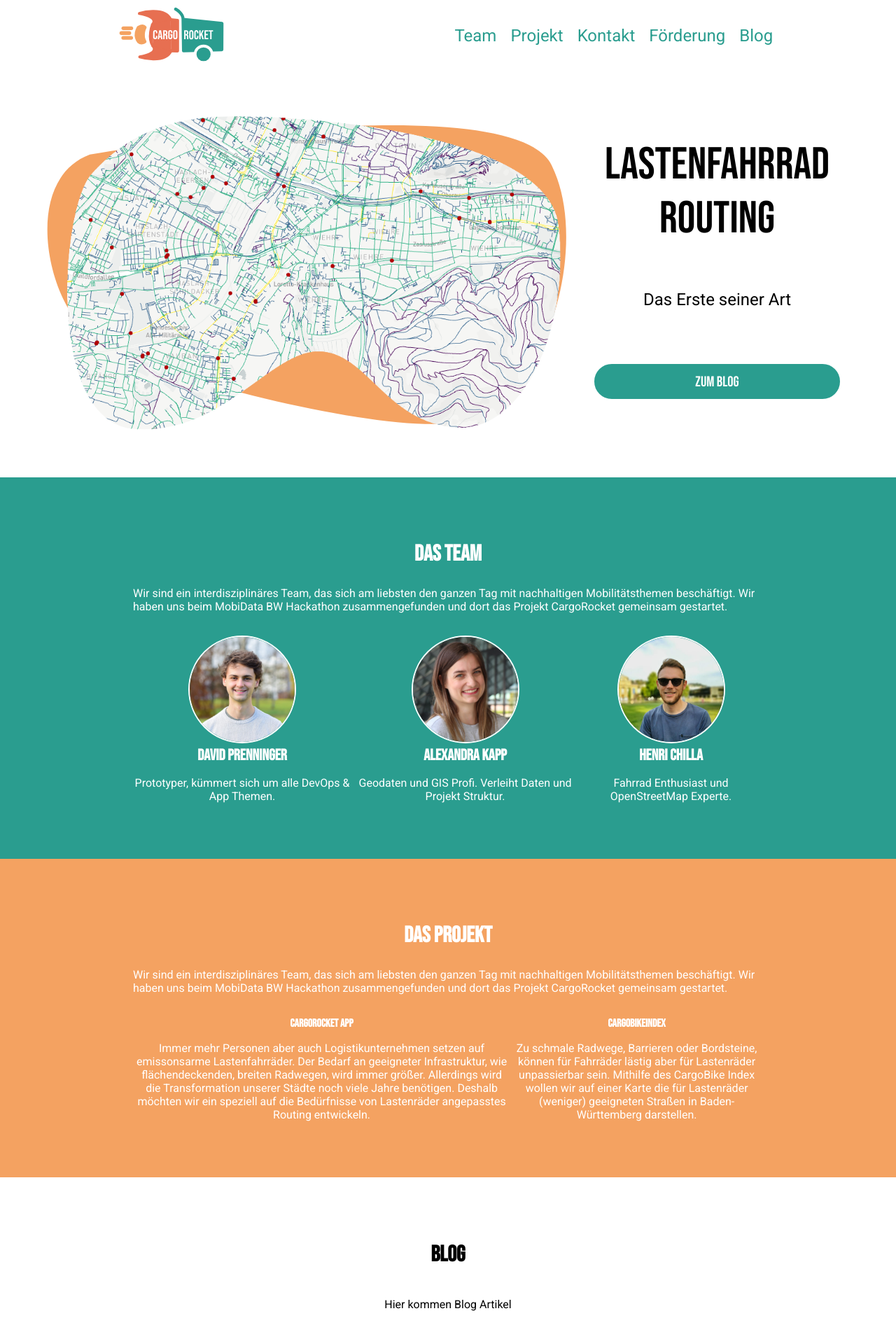
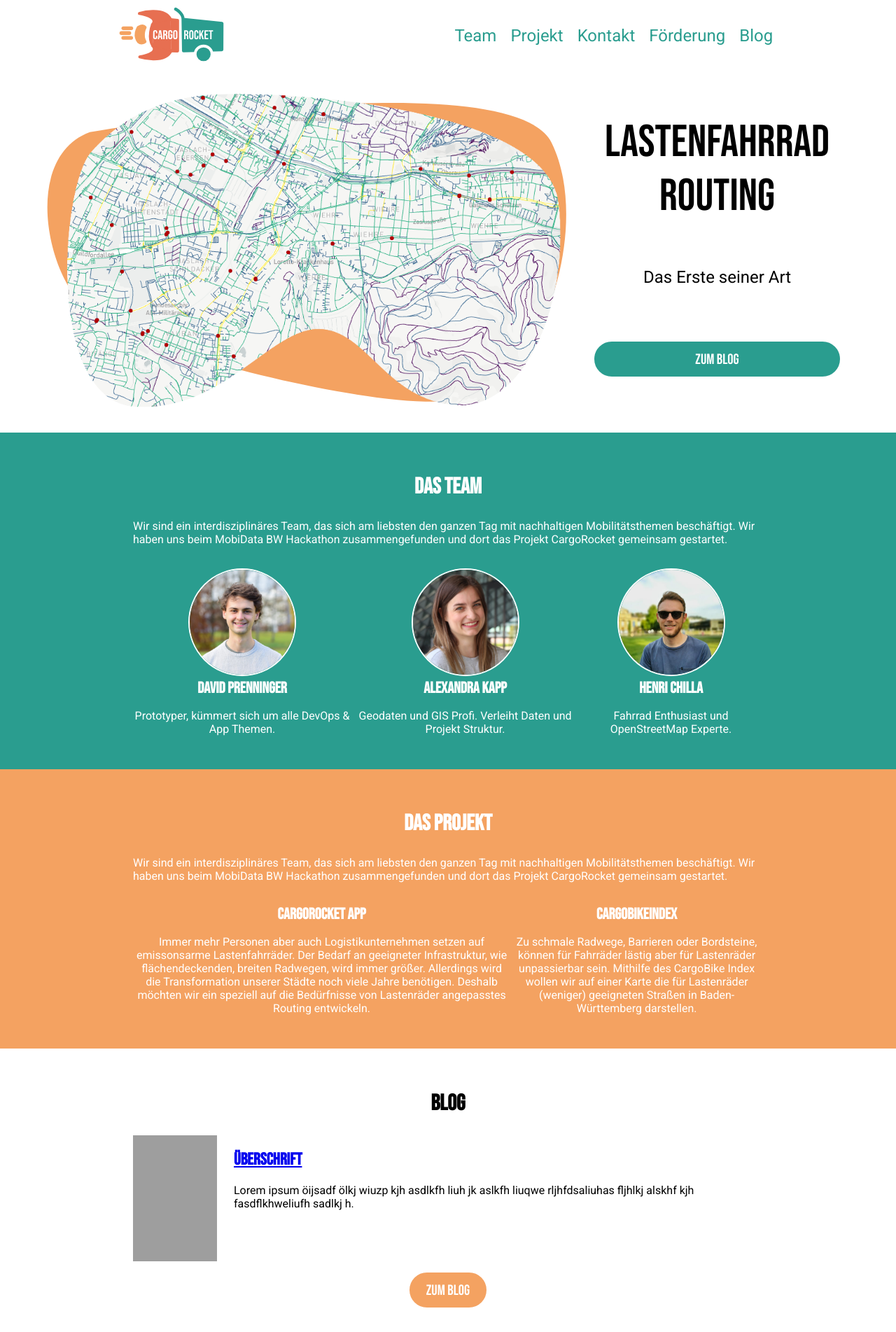
Before and after one commit to CargoRocket/website, a Jekyll site: the page built from index.md, in a window 1280 px wide. Shown: the top 1903 px of the page at 70% size. Built offline with Jekyll 4.4.1, drawn with Linux system fonts in a browser that asks for light colours; grey boxes are pictures that could not be loaded.

Commit message:
Introduce spaces, add blog entry style

```diff
--- a/_layouts/home.html
+++ b/_layouts/home.html
@@ -72,7 +72,7 @@
                             {% if product.img %}
                             <img class="product" src="../assets/images/{{ product.img }}" />
                             {% endif %}
-                            <figcaption class="b bebas c">{{ product.name }}</figcaption>
+                            <figcaption class="bebas b c big">{{ product.name }}</figcaption>
                         </figure>
                         <p>{{ product.description }}</p>
                     </div>
@@ -83,21 +83,29 @@
 
         <section id="blog">
             <div class="content">
-                <h1 class="headline c bebas">{{ page.blog.headline }}</h1>
+                <h1 class="headline bebas c">{{ page.blog.headline }}</h1>
 
-                <div class="blog-entries flex c mobile-v">
-                    <p>Hier kommen Blog Artikel</p>
+                <div class="blog-entries flex mobile-v">
+                    <div class="entry flex">
+                        <img src="https://picsum.photos/120/180" />
+                        <div class="pd-l-md">
+                            <h2 class="bebas big"><a href="/blog">Überschrift</a></h2>
+                            <p>Lorem ipsum öijsadf ölkj wiuzp kjh asdlkfh liuh jk aslkfh liuqwe rljhfdsaliuhas fljhlkj alskhf kjh fasdflkhweliufh sadlkj h.</p>
+                        </div>
+                    </div>
                 </div>
 
-                <a href="/blog" class="button secondary big bebas">{{ page.main-button }}</a>
+                <div class="c">
+                    <a href="/blog" class="button secondary big bebas">{{ page.main-button }}</a>
+                </div>
             </div>
         </section>
 
         <section id="contact">
-            <div class="content">
-                <h1 class="headline c bebas">{{ page.contact.headline }}</h1>
+            <div class="content c">
+                <h1 class="headline bebas">{{ page.contact.headline }}</h1>
 
-                <div class="flex">
+                <div class="flex mobile-v">
                     <div>
                         <p>Du hast Ideen, Anregungen oder Lust auf Zusammenarbeit?
                             Schreib uns!</p>
--- a/_sass/home.scss
+++ b/_sass/home.scss
@@ -1,10 +1,10 @@
 @import "variables";
 
 section {
-    padding: $space-slg;
+    padding: $space-lg $space-slg;
 
     @media screen and (max-width: $breakpoint-md){
-        padding: $space-lg;
+        padding: $space-md $space-lg;
     }
 }
 
@@ -64,3 +64,7 @@
         background-color: $primary-color;
     }
 }
+
+section#blog {
+
+}
--- /dev/null
+++ b/_sass/spaces.scss
@@ -0,0 +1,19 @@
+@import "variables";
+
+@each $size, $i in $general-sizes {
+    .pd-#{$size}{
+        padding: $i;
+    }
+}
+
+@each $size, $i in $general-sizes {
+    .pd-l-#{$size}{
+        padding-left: $i;
+    }
+}
+
+@each $size, $i in $general-sizes {
+    .pd-r-#{$size}{
+        padding-right: $i;
+    }
+}
--- a/_sass/variables.scss
+++ b/_sass/variables.scss
@@ -16,3 +16,10 @@
 $font-lg: 2rem;
 $font-md: 1.5rem;
 $font-sm: 1rem;
+
+$general-sizes: (
+    sm: 1rem,
+    md: 1.5rem,
+    lg: 2rem,
+    slg: 4rem,
+);
--- a/assets/css/page.scss
+++ b/assets/css/page.scss
@@ -5,6 +5,7 @@
 @import "elements";
 @import "navigation";
 @import "home";
+@import "spaces";
 
 @import url('https://fonts.googleapis.com/css2?family=Bebas+Neue&family=Roboto:wght@400;700&display=swap');
 
```
